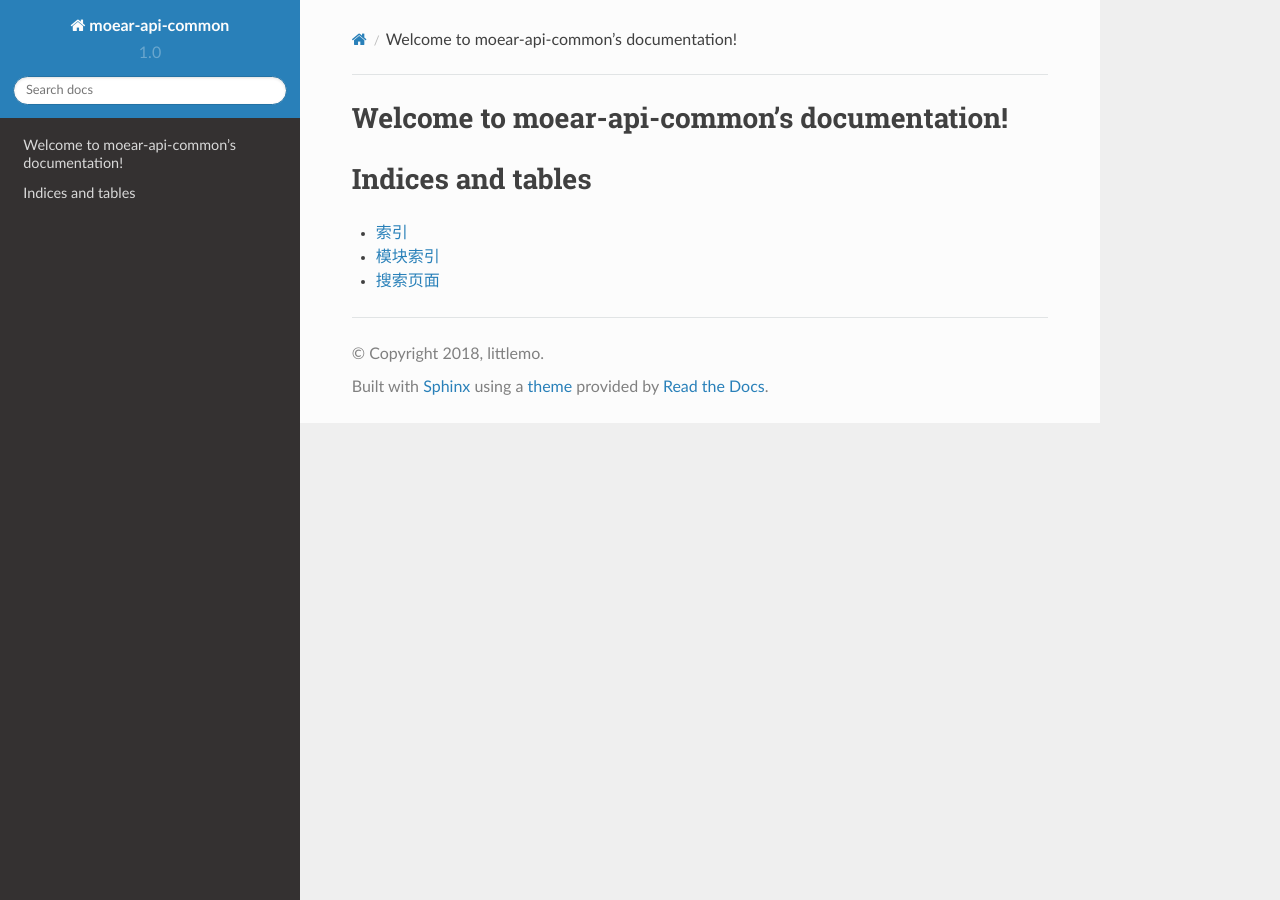
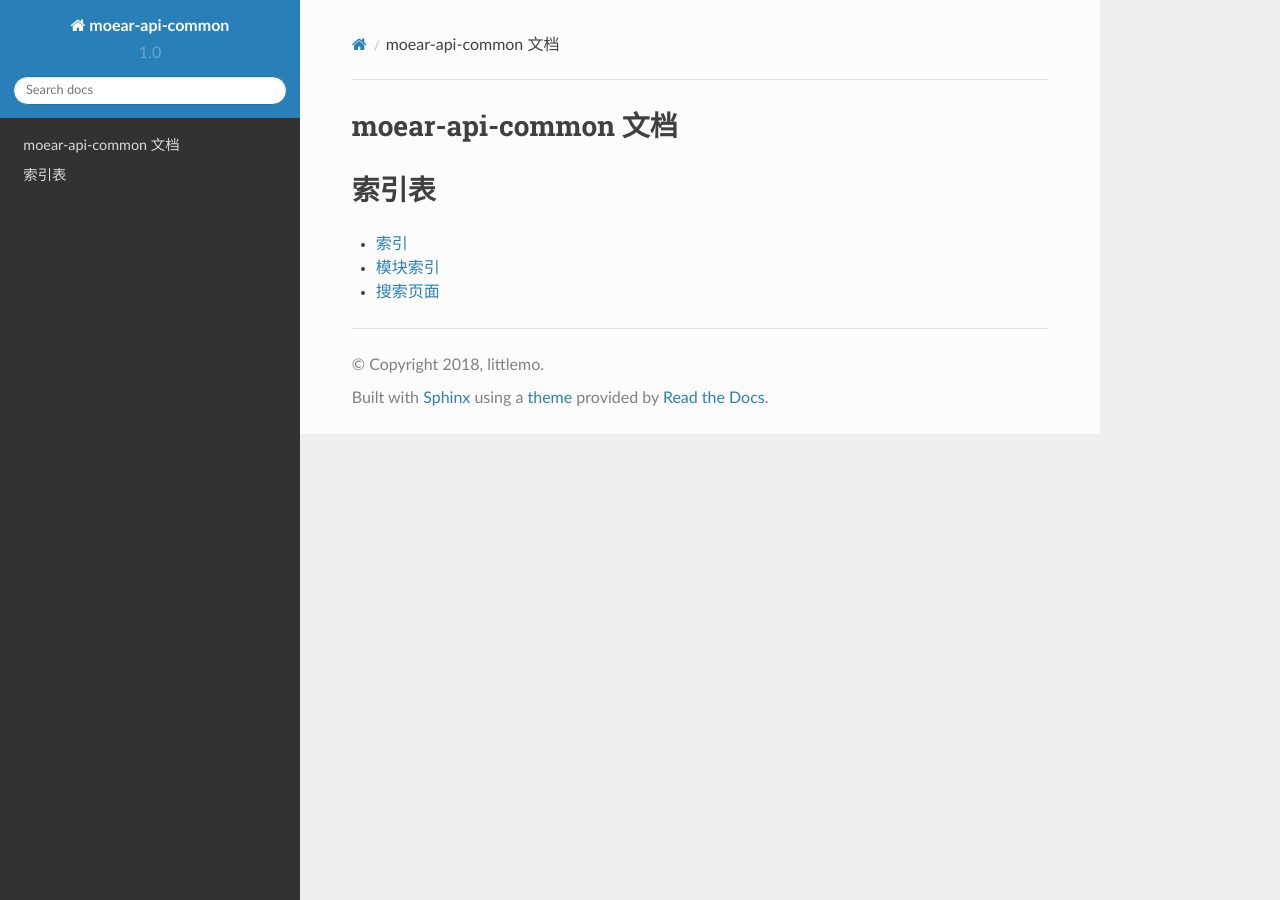
Before and after one commit to littlemo/moear-api-common, a Sphinx documentation site: the page built from docs/source/index.rst, in a window 1280 px wide. Built offline with Sphinx 7.4.7 and the Read the Docs theme 2.0.0, drawn with Linux system fonts in a browser that asks for light colours; formulas are drawn with MathJax 3.

Commit message:
M: 修改入口页，调整目录树以及对section名进行翻译

```diff
--- a/docs/source/index.rst
+++ b/docs/source/index.rst
@@ -3,8 +3,8 @@
    You can adapt this file completely to your liking, but it should at least
    contain the root `toctree` directive.
 
-Welcome to moear-api-common's documentation!
-============================================
+moear-api-common 文档
+=====================
 
 .. toctree::
    :maxdepth: 2
@@ -12,8 +12,8 @@ Welcome to moear-api-common's documentation!
 
 
 
-Indices and tables
-==================
+索引表
+======
 
 * :ref:`genindex`
 * :ref:`modindex`
```
